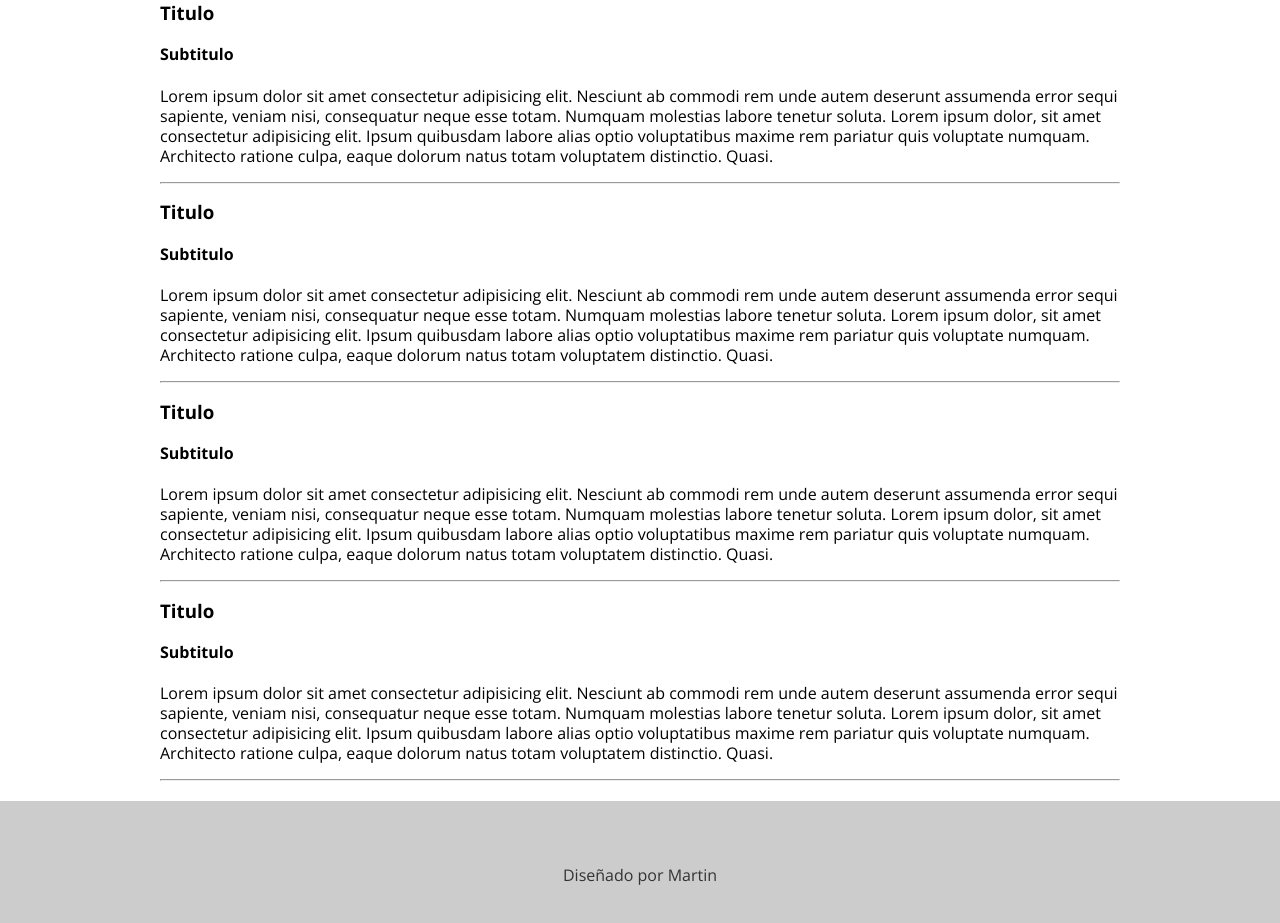
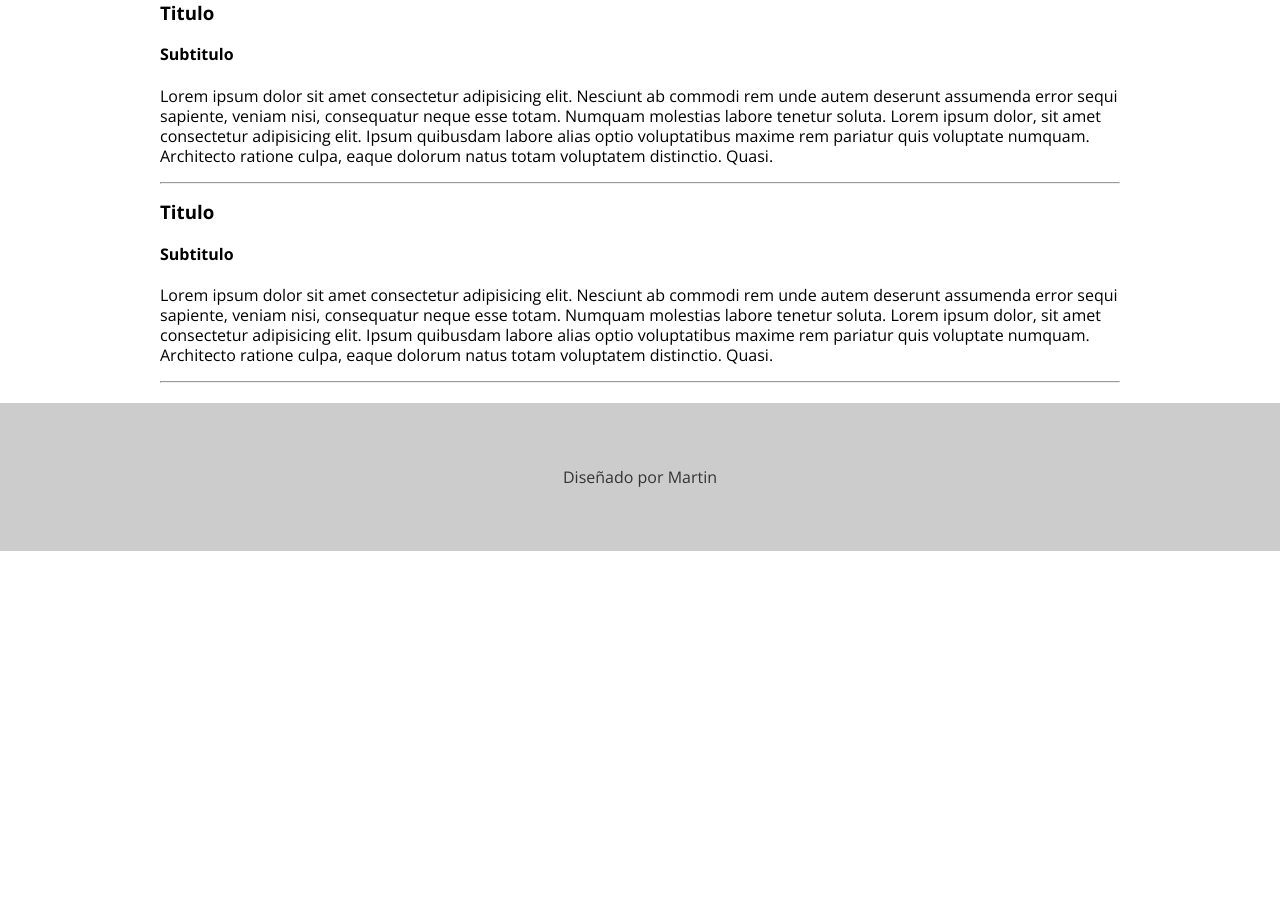
Before and after one commit to MartinGelvan/CursoUTNWebMaster, a plain HTML site: page novedades.html in a window 1280 px wide. Shown: the part 635-1558 px from the top of the page. After the commit the page ends 1186 px from the top, so only its background shows below. Drawn offline with nearby package versions, Linux system fonts and the light colour scheme.

Commit message:
modifique novedades

```diff
--- a/novedades.html
+++ b/novedades.html
@@ -60,20 +60,7 @@
         <hr>
 
     </div>
-    <div>
-        <h3>Titulo</h3>
-        <h4>Subtitulo</h4>
-        <p>Lorem ipsum dolor sit amet consectetur adipisicing elit. Nesciunt ab commodi rem unde autem deserunt assumenda error sequi sapiente, veniam nisi, consequatur neque esse totam. Numquam molestias labore tenetur soluta. Lorem ipsum dolor, sit amet consectetur adipisicing elit. Ipsum quibusdam labore alias optio voluptatibus maxime rem pariatur quis voluptate numquam. Architecto ratione culpa, eaque dolorum natus totam voluptatem distinctio. Quasi.</p>
-        <hr>
 
-    </div>
-    <div>
-        <h3>Titulo</h3>
-        <h4>Subtitulo</h4>
-        <p>Lorem ipsum dolor sit amet consectetur adipisicing elit. Nesciunt ab commodi rem unde autem deserunt assumenda error sequi sapiente, veniam nisi, consequatur neque esse totam. Numquam molestias labore tenetur soluta. Lorem ipsum dolor, sit amet consectetur adipisicing elit. Ipsum quibusdam labore alias optio voluptatibus maxime rem pariatur quis voluptate numquam. Architecto ratione culpa, eaque dolorum natus totam voluptatem distinctio. Quasi.</p>
-        <hr>
-
-    </div>
     </main>
     <footer>
         <p>Diseñado por Martin</p>
```
